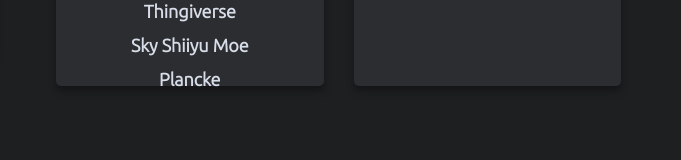
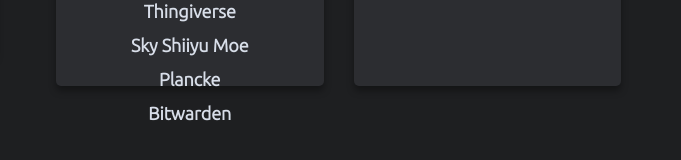
Before and after one commit to Labb1e/start.labbie.co.uk, a website: page index.html in a window 1280 px wide. Shown: the part 634-794 px from the top of the page, 599-1280 px from the left. Drawn offline with nearby package versions, Linux system fonts and the light colour scheme.

Commit message:
added bitwarden

```diff
--- a/index.html
+++ b/index.html
@@ -124,6 +124,12 @@
                     class="qlist__link"
                     >Plancke</a
                 >
+                <a
+                    href="https://vault.bitwarden.com/"
+                    target="blank"
+                    class="qlist__link"
+                    >Bitwarden</a
+                >
 
 
             </div>
```
